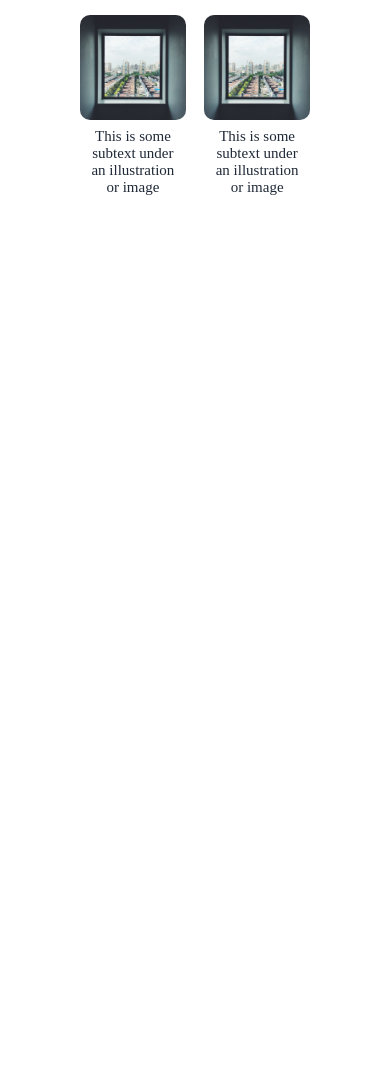
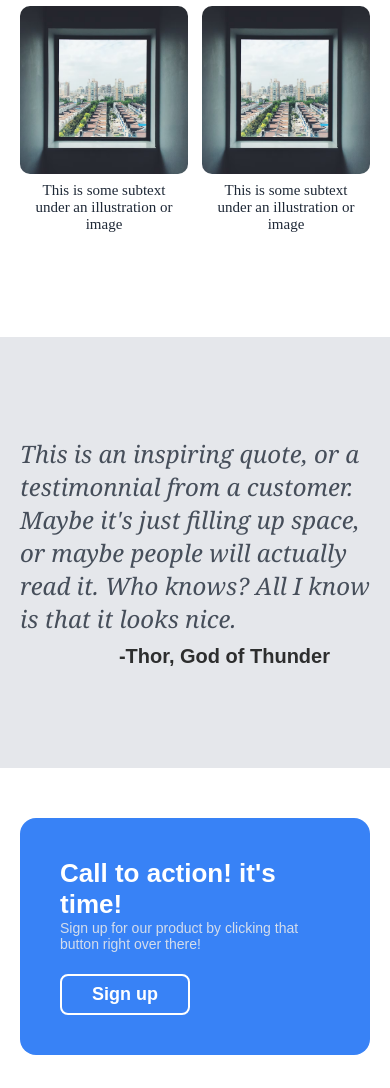
Before and after one commit to jishan-ansari2000/HTML_CSS-Assignment_WisdmLabs, a plain HTML site: page index.html in a window 390 px wide. Shown: the part 909-1997 px from the top of the page. Before the commit the page ends 1209 px from the top, so only its background shows below. Drawn offline with Linux system fonts and the light colour scheme.

Commit message:
middle and footer completed

```diff
--- a/index.html
+++ b/index.html
@@ -14,7 +14,7 @@
 
     </section>
 
-    <section class="home">
+    <section class="home sidePadding">
         <div class="homeContainer">
             <div class="homeTextContainer">
                 <h3 class="homeHeading">This website is<br/> awesome</h3>
@@ -27,8 +27,8 @@
         </div>
     </section>
 
-    <section class="middleFirst" >
-        <h3>Some random information</h3>
+    <section class="middleFirst sidePadding" >
+        <h3 class="middleFirstHeading">Some random information</h3>
         <div class="middleFirstContainer">
             <div class="middleFirstSubContainer">
                 <div class="middleFirstImg">
@@ -57,13 +57,31 @@
         </div>
     </section>
 
-    <section class="middleSecond" >
+    <section class="middleSecond sidePadding" >
+        <div class="middleSecondContainer">
+            <p class="middleSecondText"><em>This is an inspiring quote, or a testimonnial from a customer. Maybe it's just filling up space, or maybe people will actually read it. Who knows? All I know is that it looks nice.</em></p>
+            <p class="middleSecondSign">-Thor, God of Thunder</p>
+        </div>
 
     </section>
 
-    <section class="middleThird" >
+    <section class="middleThird sidePadding" >
+        <div class="middleThirdContainer">
+            <div class="middleThirdSubContainer">
+                <div class="middleTextContainer">
+                    <p class="middleThirdFirstText">Call to action! it's time!</p>
+                    <p class="homeText" style="margin: 0; max-width: none;">Sign up for our product by clicking that button right over there!</p>
+                </div>
+                <div>
+                    <button class="homeBtn" style="border: 2px solid #fff;"> Sign up</button>
+                </div>
+            </div>
+        </div>
+    </section>
 
-    </section>
+    <footer class="footer">
+        <p>Copyright &#169; The Odin Project 2021</p>
+    </footer>
 
 </body>
 </html>
--- a/style.css
+++ b/style.css
@@ -1,14 +1,24 @@
+* {
+  box-sizing: border-box;
+}
+
 body {
   margin: 0;
   padding: 0;
 }
 
-/* **************************Header***************8 */
+.sidePadding {
+  padding-left: 80px;
+  padding-right: 80px;
+}
 
-/* **********home **************8 */
+/* **************************Header*************** */
+
+/*   *************************home**************   */
 
 .home {
-  padding: 50px 80px 100px;
+  padding-top: 50px;
+  padding-bottom: 120px;
   background-color: #1f2937;
 }
 
@@ -16,6 +26,7 @@ body {
   display: flex;
   flex-wrap: wrap;
   justify-content: space-between;
+  align-items: center;
   max-width: 1000px;
   margin: 0px auto;
 }
@@ -44,13 +55,13 @@ body {
 
 .homeBtn {
   background-color: #3882f6;
-  padding: 8px 24px;
+  padding: 8px 30px;
   border-radius: 8px;
   color: #fff;
   border: none;
   margin: 10px 0 0 0;
-  font-size: 14px;
-  font-weight: bold;
+  font-size: 18px;
+  font-weight: 600;
   cursor: pointer;
 }
 
@@ -72,7 +83,17 @@ body {
 /* **************************middle First**************************** */
 
 .middleFirst {
-  padding: 50px 80px 100px;
+  padding-top: 0px;
+  padding-bottom: 80px;
+}
+
+.middleFirstHeading {
+  font-size: 36px;
+  font-family: sans-serif;
+  font-weight: 900;
+  text-align: center;
+  line-height: 1.1;
+  margin: 50px 0;
 }
 
 .middleFirstContainer {
@@ -86,6 +107,7 @@ body {
 .middleFirstSubContainer {
   width: 21%;
   text-align: center;
+  margin-bottom: 20px;
 }
 
 .middleFirstImg {
@@ -104,6 +126,80 @@ body {
   padding: 0;
 }
 
+/* ****************************middle Second****************** */
+
+.middleSecond {
+  padding-top: 100px;
+  padding-bottom: 100px;
+  background-color: #e5e7eb;
+}
+
+.middleSecondContainer {
+  max-width: 830px;
+  margin: 0 auto;
+}
+
+.middleSecondText {
+  font-size: 36px;
+  font-family: Cambria, Cochin, Georgia, Times, "Times New Roman", serif;
+  font-weight: 100;
+  color: #1f2937;
+  opacity: 0.8;
+  margin: 0;
+}
+
+.middleSecondSign {
+  text-align: end;
+  font-size: 26px;
+  font-family: sans-serif;
+  font-weight: 700;
+  margin: 10px 40px 0 0;
+  opacity: 0.8;
+}
+
+/* ***************************middle Third****************** */
+
+.middleThird {
+  padding-top: 80px;
+  padding-bottom: 80px;
+}
+
+.middleThirdContainer {
+  background-color: #3882f6;
+  max-width: 1000px;
+  margin: 0 auto;
+  padding: 40px 85px;
+  border-radius: 16px;
+}
+
+.middleThirdSubContainer {
+  display: flex;
+  justify-content: space-between;
+}
+
+.middleThirdFirstText {
+  font-size: 26px;
+  font-family: sans-serif;
+  font-weight: 600;
+  color: #fff;
+  margin: 0;
+}
+
+/* ***********************footer****************** */
+
+.footer {
+  background-color: #1f2937;
+  padding: 30px;
+}
+
+.footer > p {
+  margin: 0;
+  text-align: center;
+  color: #e5e7eb;
+  font-size: 18px;
+  font-family: sans-serif;
+}
+
 @media only screen and (max-width: 1200px) {
 }
 
@@ -115,11 +211,24 @@ body {
   .homeText {
     font-size: 16px;
   }
+
+  .middleThirdSubContainer {
+    flex-direction: column;
+  }
+
+  .middleTextContainer {
+    margin-bottom: 12px;
+  }
 }
 
 @media only screen and (max-width: 768px) {
   .home {
     padding: 50px 30px 80px;
+  }
+
+  .sidePadding {
+    padding-left: 30px;
+    padding-right: 30px;
   }
 
   .homeTextContainer {
@@ -139,9 +248,25 @@ body {
     margin-top: 50px;
   }
 
+  .middleFirstHeading {
+    font-size: 28px;
+  }
+
   .middleFirstSubContainer {
     width: 40%;
-    margin-top: 50px;
+  }
+
+  .middleSecondText {
+    font-size: 28px;
+  }
+
+  .middleSecondSign {
+    font-size: 24px;
+  }
+
+  .middleThird {
+    padding-top: 50px;
+    padding-bottom: 50px;
   }
 }
 
@@ -150,8 +275,17 @@ body {
     padding: 50px 20px;
   }
 
+  .sidePadding {
+    padding-left: 20px;
+    padding-right: 20px;
+  }
+
   .middleFirstSubContainer {
     width: 46%;
+  }
+
+  .middleThirdContainer {
+    padding: 40px 60px;
   }
 }
 
@@ -163,4 +297,20 @@ body {
   .homeText {
     font-size: 14px;
   }
+
+  .middleFirstSubContainer {
+    width: 48%;
+  }
+
+  .middleSecondText {
+    font-size: 24px;
+  }
+
+  .middleSecondSign {
+    font-size: 20px;
+  }
+
+  .middleThirdContainer {
+    padding: 40px;
+  }
 }
```
